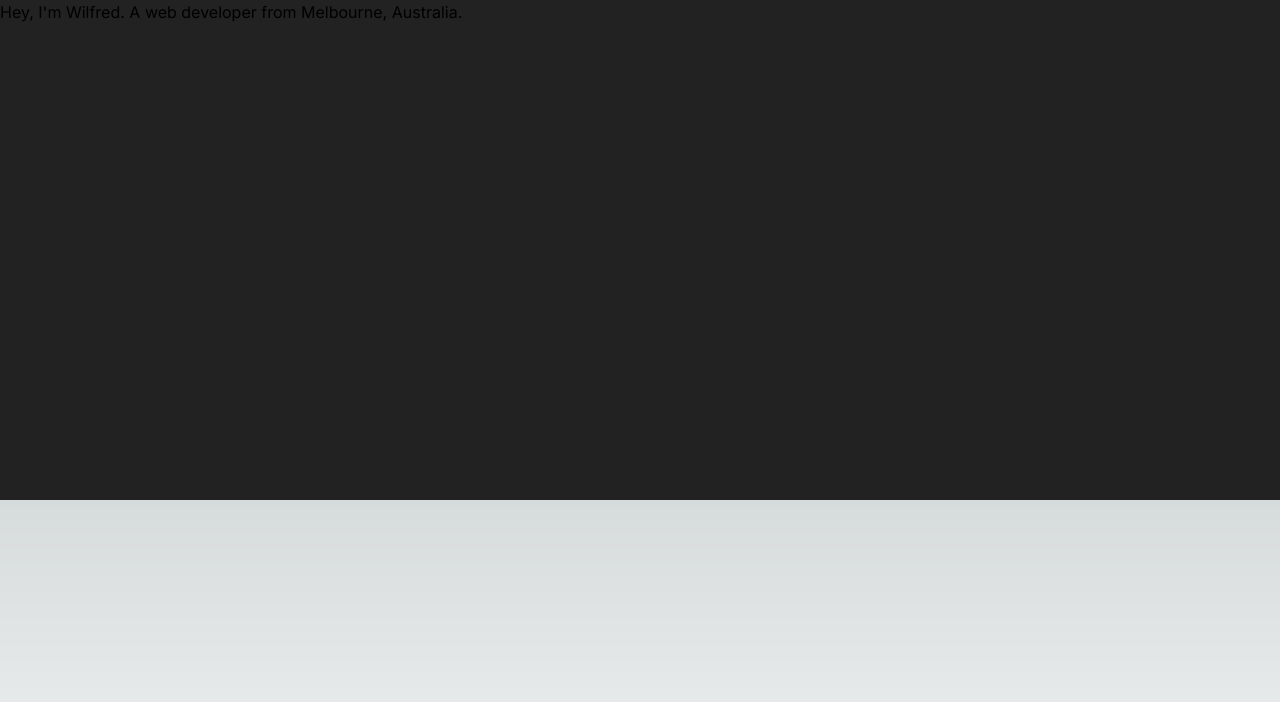
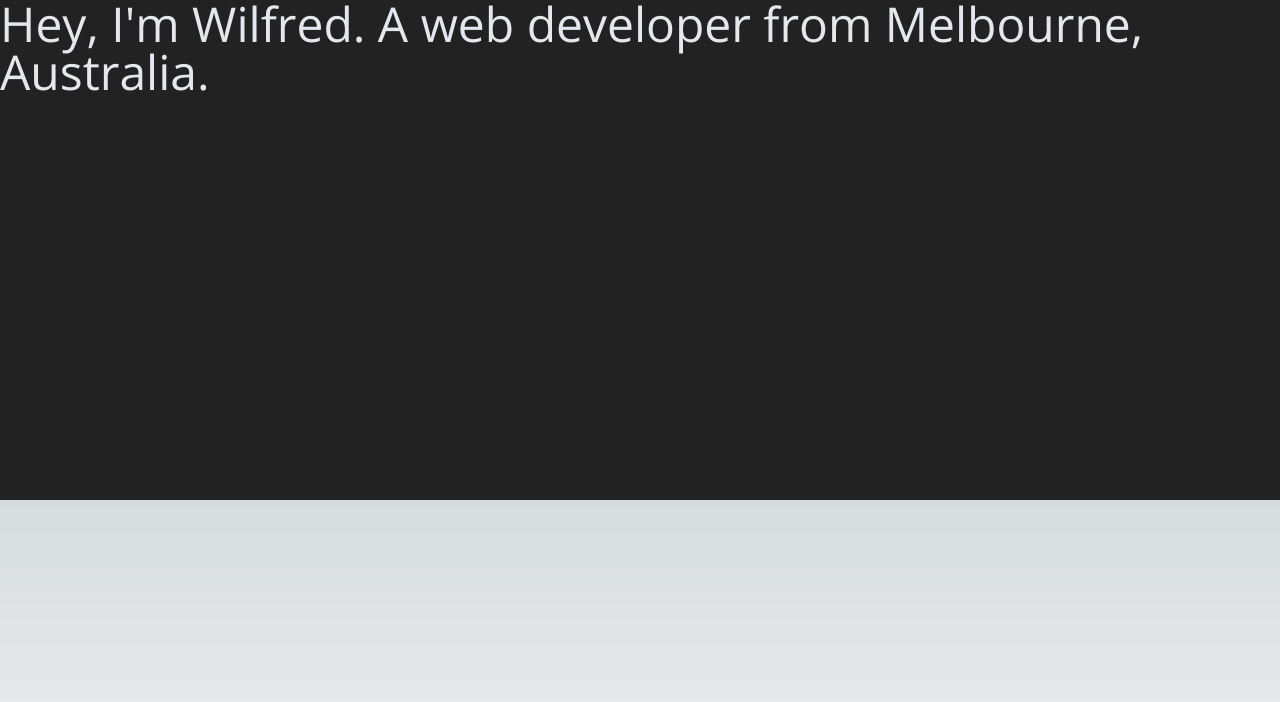
Before and after one commit to wilfred-py/personal-portfolio, a Next.js app: page / in a window 1280 px wide. Shown: the top 702 px of the page. Built offline with nearby package versions, Linux system fonts and the light colour scheme.

Commit message:
Update font to OpenSans

```diff
--- a/src/app/components/About.tsx
+++ b/src/app/components/About.tsx
@@ -3,7 +3,7 @@
         <>
             <div className="w-full h-[500px] bg-mainGrey">
                 <div>
-                    <h1 className="bg-">Hey, I'm Wilfred. A web developer from Melbourne, Australia. </h1>
+                    <h1 className="text-gray-200 text-5xl">Hey, I'm Wilfred. A web developer from Melbourne, Australia. </h1>
                 </div>
             </div>
         </>
--- a/src/app/layout.tsx
+++ b/src/app/layout.tsx
@@ -1,8 +1,9 @@
 import type { Metadata } from "next";
-import { Inter } from "next/font/google";
+import { Open_Sans } from "next/font/google";
+
 import "./globals.css";
 
-const inter = Inter({ subsets: ["latin"] });
+const openSans = Open_Sans({ subsets: ["latin"] });
 
 export const metadata: Metadata = {
     title: "Wilfred Chen Portfolio",
@@ -16,7 +17,7 @@
 }>) {
     return (
         <html lang="en">
-            <body className={inter.className}>{children}</body>
+            <body className={openSans.className}>{children}</body>
         </html>
     );
 }
```
